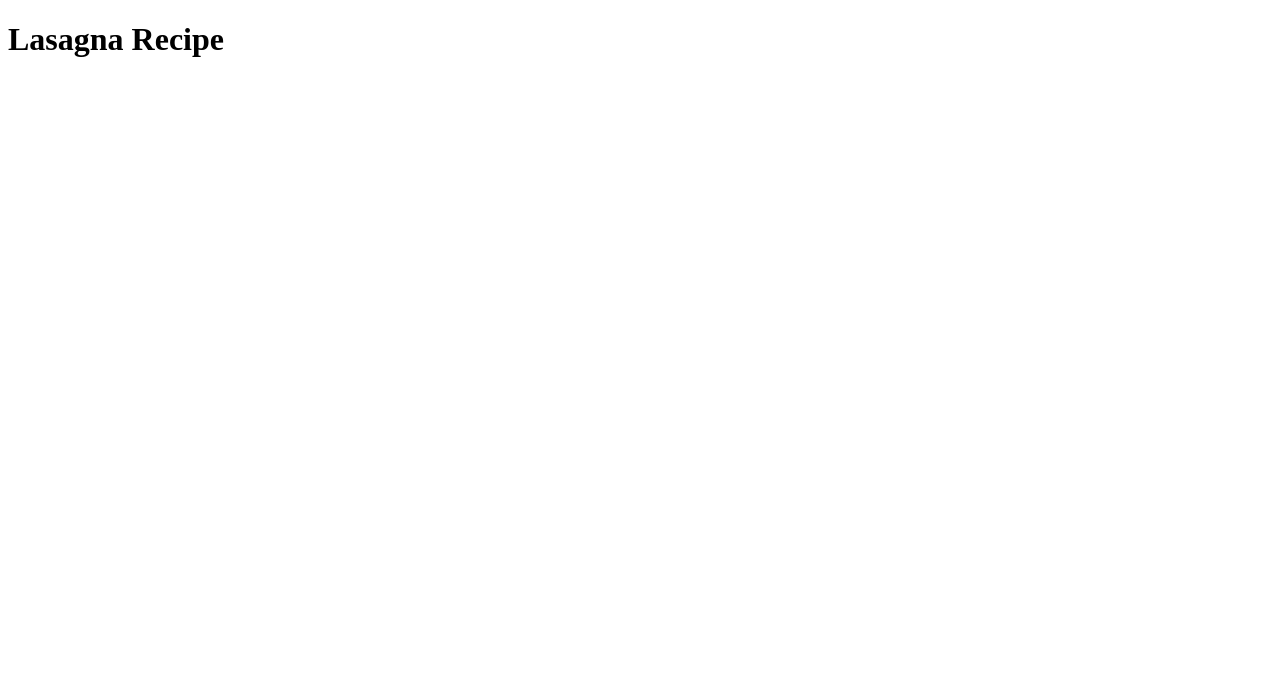
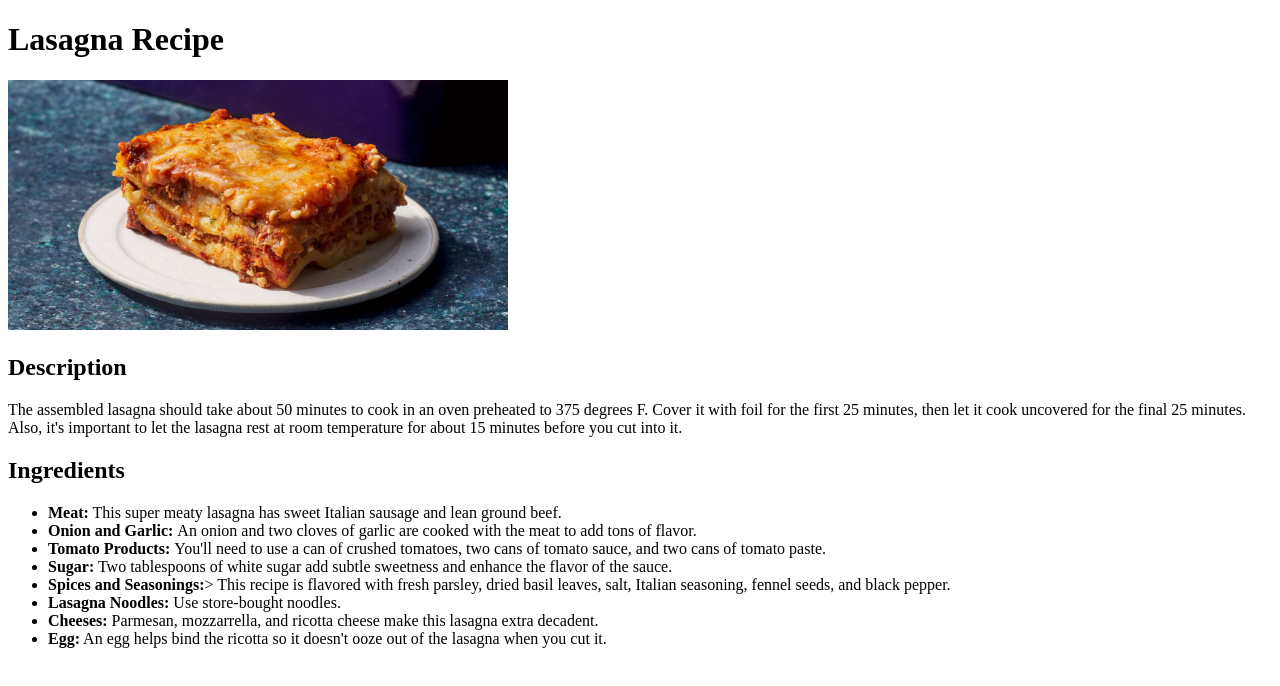
Before and after one commit to NGHades/odin-recipes, a plain HTML site: page recipes/lasagna.html in a window 1280 px wide. Drawn offline with Linux system fonts and the light colour scheme.

Commit message:
Moved lasagna image, description, and ingredient code into lasagna.html

```diff
--- a/recipes/lasagna.html
+++ b/recipes/lasagna.html
@@ -3,4 +3,26 @@
     <meta charset="UTF-8">
     <meta name="viewport", content="width", initial-scale="1.0">
     <h1>Lasagna Recipe</h1>
+
+    <img src="../images/lasagna.jpg" alt="Picture of lasagna" width="500" height="250">
+
+    <h2>Description</h2>
+    <p>The assembled lasagna should take about 50 minutes to cook in an oven
+        preheated to 375 degrees F. Cover it with foil for the first 25 minutes,
+        then let it cook uncovered for the final 25 minutes. Also, it's important
+        to let the lasagna rest at room temperature for about 15 minutes before you cut into it.
+    </p>
+
+    <h2>Ingredients</h2>
+    <ul>
+        <li><strong>Meat:</strong> This super meaty lasagna has sweet Italian sausage and lean ground beef.</li>
+        <li><strong>Onion and Garlic: </strong> An onion and two cloves of garlic are cooked with the meat to add tons of flavor. </li>
+        <li><strong>Tomato Products: </strong> You'll need to use a can of crushed tomatoes, two cans of tomato sauce, and two cans of tomato paste.</li>
+        <li><strong>Sugar:</strong> Two tablespoons of white sugar add subtle sweetness and enhance the flavor of the sauce.</li>
+        <li><strong>Spices and Seasonings:</strong>> This recipe is flavored with fresh parsley, dried basil leaves, salt, Italian seasoning, fennel seeds, and black pepper.</li>
+        <li><strong>Lasagna Noodles:</strong> Use store-bought noodles.</li>
+        <li><strong>Cheeses:</strong> Parmesan, mozzarrella, and ricotta cheese make this lasagna extra decadent.</li>
+        <li><strong>Egg:</strong> An egg helps bind the ricotta so it doesn't ooze out of the lasagna when you cut it.</li>
+    </ul>
+
 </html>
```
Also changed, not shown: index.html (+0 -21 lines).
